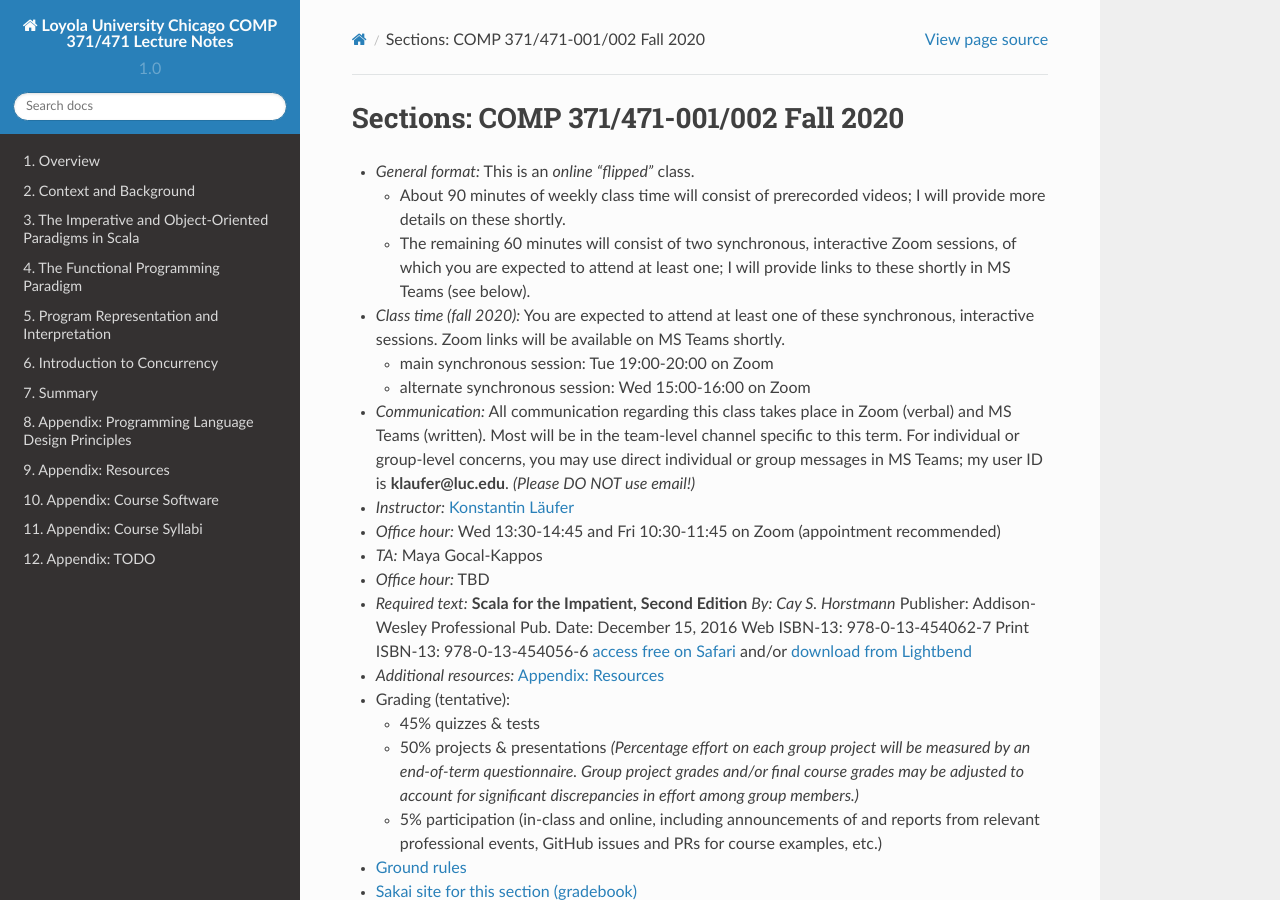
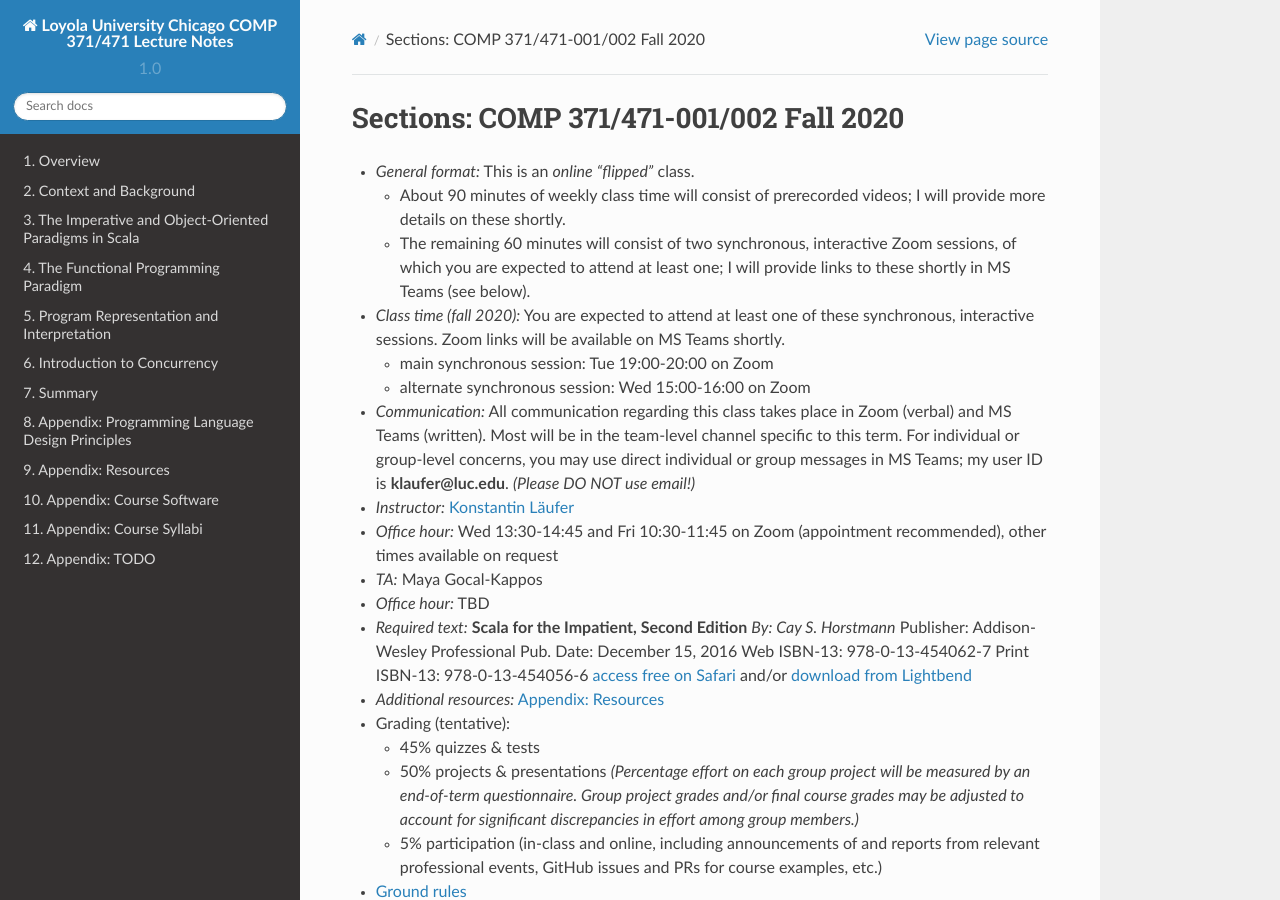
Before and after one commit to lucproglangcourse/lucproglangcourse.github.io, a Sphinx documentation site: the page built from source/syllabi/2020Fall.rst, in a window 1280 px wide and 900 px high. Built offline with Sphinx 7.4.7 and the Read the Docs theme 2.0.0, drawn with Linux system fonts in a browser that asks for light colours.

Commit message:
updated office hour times
Signed-off-by: Konstantin Läufer <klaeufer@gmail.com>

```diff
--- a/source/syllabi/2020Fall.rst
+++ b/source/syllabi/2020Fall.rst
@@ -14,7 +14,7 @@ Sections: COMP 371/471-001/002 Fall 2020
 
 - *Communication:* All communication regarding this class takes place in Zoom (verbal) and MS Teams (written). Most will be in the team-level channel specific to this term. For individual or group-level concerns, you may use direct individual or group messages in MS Teams; my user ID is **klaufer@luc.edu**. *(Please DO NOT use email!)*
 - *Instructor:* `Konstantin Läufer <http://laufer.cs.luc.edu>`_
-- *Office hour:* Wed 13:30-14:45 and Fri 10:30-11:45 on Zoom (appointment recommended)
+- *Office hour:* Wed 13:30-14:45 and Fri 10:30-11:45 on Zoom (appointment recommended), other times available on request
 - *TA:* Maya Gocal-Kappos
 - *Office hour:* TBD
 - *Required text:*
```
